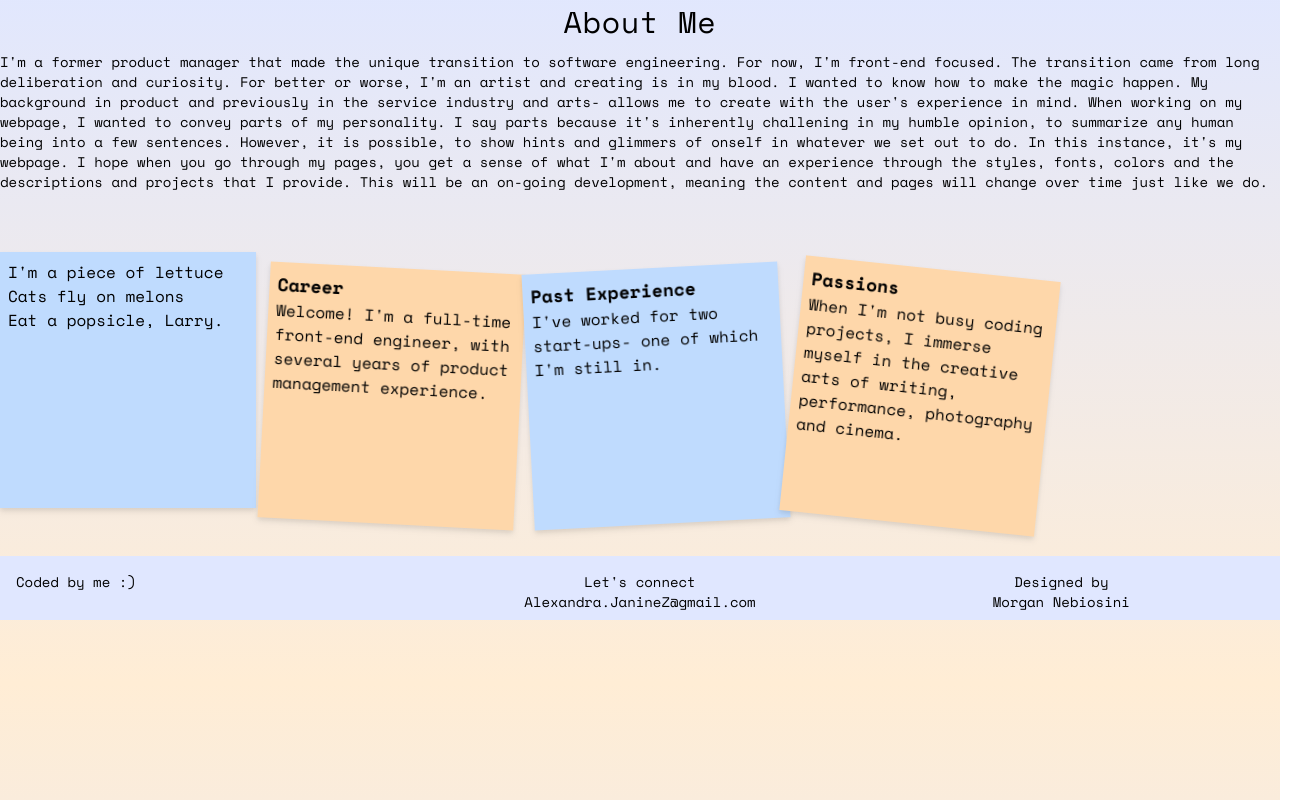
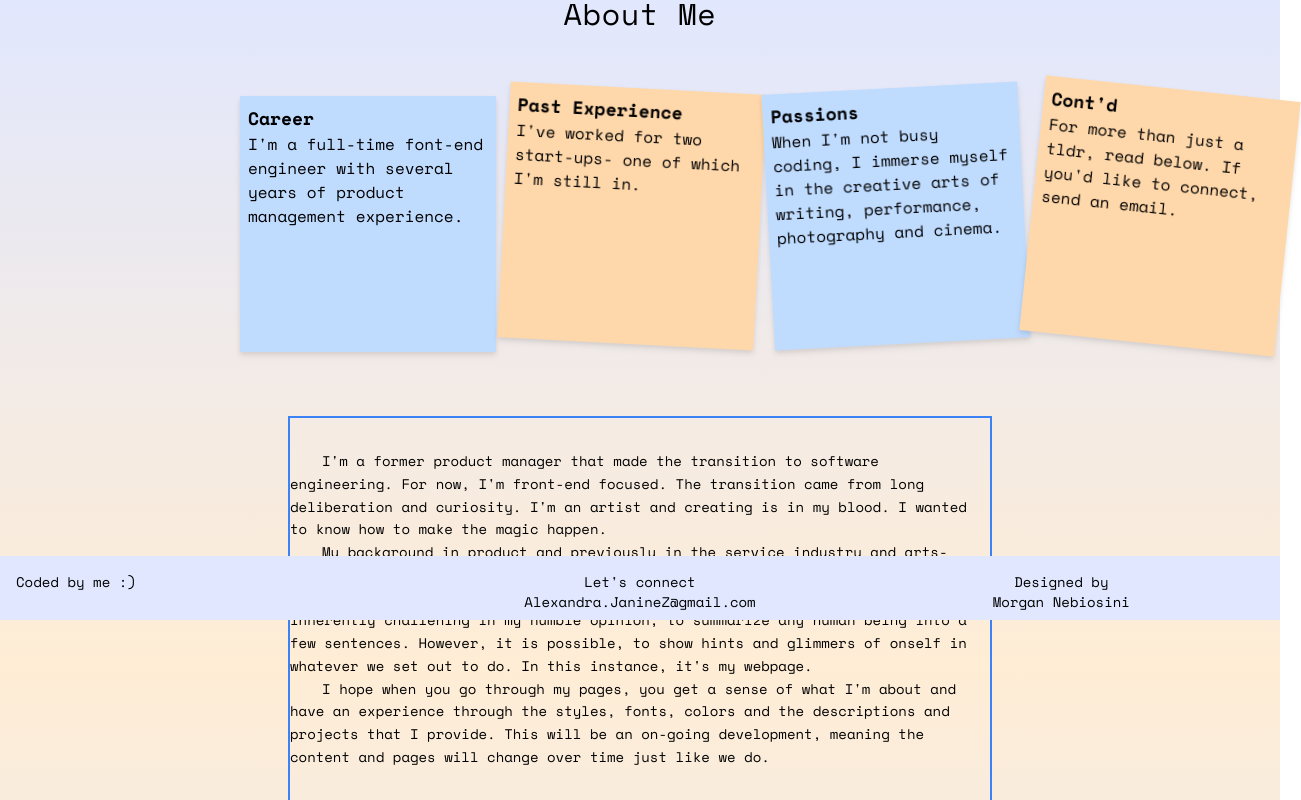
Before and after one commit to LadyBlue1990/LadyBlue1990.github.io, a React (Vite) app: page / in a window 1280 px wide. Shown: the part 180-980 px from the top of the page, 1301 px wide, since content can reach past the window. Built offline with nearby package versions, Linux system fonts and the light colour scheme.

Commit message:
Hooked buttons on Home page via event handler

```diff
--- a/src/Aboutme.jsx
+++ b/src/Aboutme.jsx
@@ -1,72 +1,80 @@
 function AboutMe() {
   return (
     <>
-      <div className="py-8">
+      <div className="py-6">
         <div className="text-3xl tracking-wide text-center hover:italic">
           About Me
         </div>
-        <div className="mb-8">
-        <p className="py-3 pointer-events-none text-sm text-left ">
-            I'm a former product manager that made the unique transition to software engineering. For now, I'm front-end focused.
-            The transition came from long deliberation and curiosity.
 
-            For better or worse, I'm an artist and creating is in my blood. I wanted to know how to make the magic happen.
-            My background in product and previously in the service industry and arts- allows me to create
-            with the user's experience in mind.
+        {/* Post-It Start*/}
 
-            When working on my webpage, I wanted to convey parts of my personality. I say parts
-            because it's inherently challening in my humble opinion, to summarize any human being
-            into a few sentences. However, it is possible, to show hints and glimmers of onself in whatever we set out to do. In this instance, it's my webpage.
-            I hope when you go through my pages, you get a sense of what I'm about and have an experience through the styles, fonts, colors
-            and the descriptions and projects that I provide. This will be an on-going development, meaning the content and pages will change over time
-            just like we do.
+        <div className="flex flex-row my-10 mx-60 space-x-2">
+          <div className="flex-col">
+            <div className="my-6 w-64 h-64 p-2 bg-blue-200 drop-shadow-md rotate-5 hover:bg-transparent">
+              <h2 className="font-bold text-lg">Career</h2>
+              <p>
+                I&apos;m a full-time font-end engineer with several years of
+                product management experience.
               </p>
-        </div>
-
-        {/* <div className="box-border h-32 w-32 p-28 border-28 flex flex-row bg-blue-100"> */}
-        {/* Post-It-1 */}
-
-        <div className="flex flex-row my-4 space-x-2">
-        <div className="flex-col">
-        <div className="my-4 w-64 h-64 p-2 bg-blue-200 drop-shadow-md rotate-5 hover:bg-transparent">
-
-        <div>I'm a piece of lettuce</div>
-        <div>Cats fly on melons</div>
-        <div>Eat a popsicle, Larry.</div>
             </div>
           </div>
 
-    <div className="flex flex-row my-4 space-x-2">
           <div className="flex-col">
             <div className="my-4 w-64 h-64 p-2 bg-orange-200 drop-shadow-md rotate-3 hover:bg-transparent">
-        <h2 className="font-bold text-lg">Career</h2>
+              <h2 className="font-bold text-lg">Past Experience</h2>
               <p>
-              Welcome! I'm a full-time front-end engineer, with several years of
-              product management experience.
+                I&apos;ve worked for two start-ups- one of which I&apos;m still
+                in.
               </p>
             </div>
           </div>
           <div className="flex-col">
             <div className="my-4 w-64 h-64 p-2 bg-blue-200 drop-shadow-md -rotate-3 hover:bg-transparent">
-        <h2 className="font-bold text-lg">Past Experience</h2>
-        <p>I&apos;ve worked for two start-ups- one of which I&apos;m still in.
+              <h2 className="font-bold text-lg">Passions</h2>
+              <p>
+                {" "}
+                When I&apos;m not busy coding, I immerse myself in the creative
+                arts of writing, performance, photography and cinema.
               </p>
             </div>
           </div>
           <div className="flex-col">
             <div className="my-4 w-64 h-64 p-2 bg-orange-200 drop-shadow-md rotate-6 hover:bg-transparent">
-        <h2 className="font-bold text-lg">Passions</h2>
+              <h2 className="font-bold text-lg"> Cont'd</h2>
               <p>
-          When I&apos;m not busy coding projects, I immerse myself in the
-          creative arts of writing, performance, photography and cinema.
+                For more than just a tldr, read below. If you'd like to connect,
+                send an email.
               </p>
             </div>
           </div>
+          {/* Post-It End & Paragraph start*/}
         </div>
+        <div className="flex flex-row items-center">
+          <p className="indent-8 box-border border-2 border-blue-500 py-8 mx-72 pointer-events-none text-sm text-left leading-relaxed">
+            I'm a former product manager that made the transition to software
+            engineering. For now, I'm front-end focused. The transition came
+            from long deliberation and curiosity. I'm an artist and creating is
+            in my blood. I wanted to know how to make the magic happen.
+            <p className="indent-8">
+              My background in product and previously in the service industry
+              and arts- allows me to create with the user's experience in mind.
+              When working on my webpage, I wanted to convey parts of my
+              personality. I say parts because it's inherently challening in my
+              humble opinion, to summarize any human being into a few sentences.
+              However, it is possible, to show hints and glimmers of onself in
+              whatever we set out to do. In this instance, it's my webpage.
+              <p className="indent-8">
+                I hope when you go through my pages, you get a sense of what I'm
+                about and have an experience through the styles, fonts, colors
+                and the descriptions and projects that I provide. This will be
+                an on-going development, meaning the content and pages will
+                change over time just like we do.
+              </p>
+            </p>
+          </p>
         </div>
       </div>
     </>
-
   );
 }
 export default AboutMe;
--- a/src/App.jsx
+++ b/src/App.jsx
@@ -4,16 +4,10 @@ import Footer from "./Footer.jsx";
 import AboutMe from "./AboutMe.jsx";
 import Home from "./Home.jsx";
 import Writing from "./Writing.jsx";
+import CodeProjects from "./CodeProjects.jsx";
 import { useState } from "react";
 
 //When I'm on the homepage and select the link to another page, the react app component will render the selected page.
-
-// Key Start
-const pages = {
-HOME: <Home/>,
-ABOUT_ME: <AboutMe/>,
-WRITING: <Writing/>,
-};
 
 export default function App() {
   const [currentPage, setCurrentPage] = useState("ABOUT_ME");
@@ -22,6 +16,13 @@ export default function App() {
     setCurrentPage(message);
   }
 
+  // Key Start
+  const pages = {
+    HOME: <Home handleClick={handleMenuClick} />,
+    ABOUT_ME: <AboutMe />,
+    WRITING: <Writing />,
+    CODE_PROJECTS: <CodeProjects />,
+  };
   return (
     <>
       <Menu handleClick={handleMenuClick} />
@@ -29,17 +30,18 @@ export default function App() {
         <div className="container mx-auto min-h-screen">
           {pages[currentPage]}
 
+          <div className="py-48">
+            <div className="width:100%;height:0;padding-bottom:80%;position:relative;">
+              <iframe
+                className="w-full"
+                src="https://giphy.com/embed/EbanRlLKGb5mZS3IXs"
+              ></iframe>
 
-          <div className="py-80">
-          <div className="width:100%;height:0;padding-bottom:80%;position:relative;">
-            <iframe className="w-full"
-            src="https://giphy.com/embed/EbanRlLKGb5mZS3IXs"></iframe>
-
-          <Footer />
+              <Footer />
+            </div>
           </div>
         </div>
       </div>
-      </div>
-      </>
+    </>
   );
 }
--- a/src/CodeProjects.jsx
+++ b/src/CodeProjects.jsx
@@ -0,0 +1,7 @@
+function CodeProjects() {
+    return (
+<p>Coming soon!</p>
+
+    )
+}
+export default CodeProjects;
--- a/src/Home.jsx
+++ b/src/Home.jsx
@@ -1,30 +1,36 @@
-export default function Home() {
+import PropTypes from "prop-types";
+export default function Home({ handleClick }) {
   return (
     <>
       <div className="py-6">
-        <div className="text-3xl tracking-wide text-center hover:italic">
+        <div className="text-3xl tracking-wide text-center hover:italic hover:from-pink-500 hover: to-orange-500">
           Alexandra Zajaczkowski
         </div>
         <div className="mb-8 mx-96">
           <p className="py-3 pointer-events-none text-sm text-align">
-            I am a front-end software engineer that transitioned from product
-            management. To learn more about me or view my projects, select one
-            of the options below.{" "}
+            I&apos;m a front-end software engineer. To learn more about me or
+            view my projects, select one of the options below.{" "}
           </p>
         </div>
       </div>
 
       <div className="flex justify-center">
         <div className="flex flex-col py-6 space-y-4 items-center box-border w-60 border-2 border-blue-500">
-        <button className="rounded-lg bg-indigo-100  hover:bg-orange-600 hover:border-orange-600 border-8 ring-2 shadow-lg shadow-blue-500/50">
+          <div className="rounded-lg bg-indigo-100 hover:bg-orange-500 border-8 hover:border-orange-600 ring-2 shadow-lg shadow-blue-500/50">
+            <button onClick={() => handleClick("ABOUT_ME")}>
               More About Me
             </button>
-          <button className="rounded-lg bg-indigo-100 hover:bg-orange-600 border-8 hover:border-orange-600 ring-2 shadow-lg shadow-blue-500/50">
+          </div>
+          <div className="rounded-lg bg-indigo-100 hover:bg-orange-500 border-8 hover:border-orange-600 ring-2 shadow-lg shadow-blue-500/50">
+            <button onClick={() => handleClick("CODE_PROJECTS")}>
               Code Projects
             </button>
           </div>
         </div>
-
+      </div>
     </>
   );
 }
+Home.propTypes = {
+  handleClick: PropTypes.func,
+};
```
Also changed, not shown: src/Menu.jsx (+12 -8 lines). Lines whose indentation alone changed are shown as unchanged.
